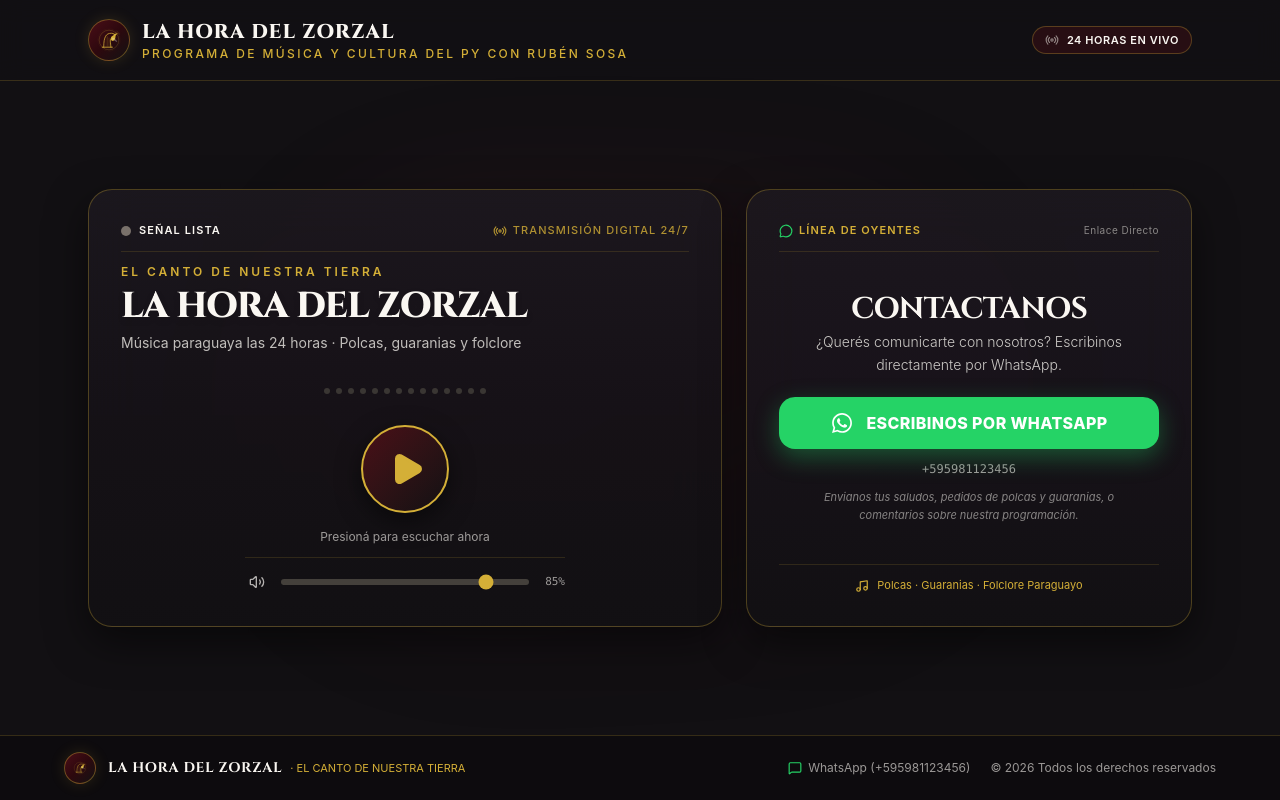
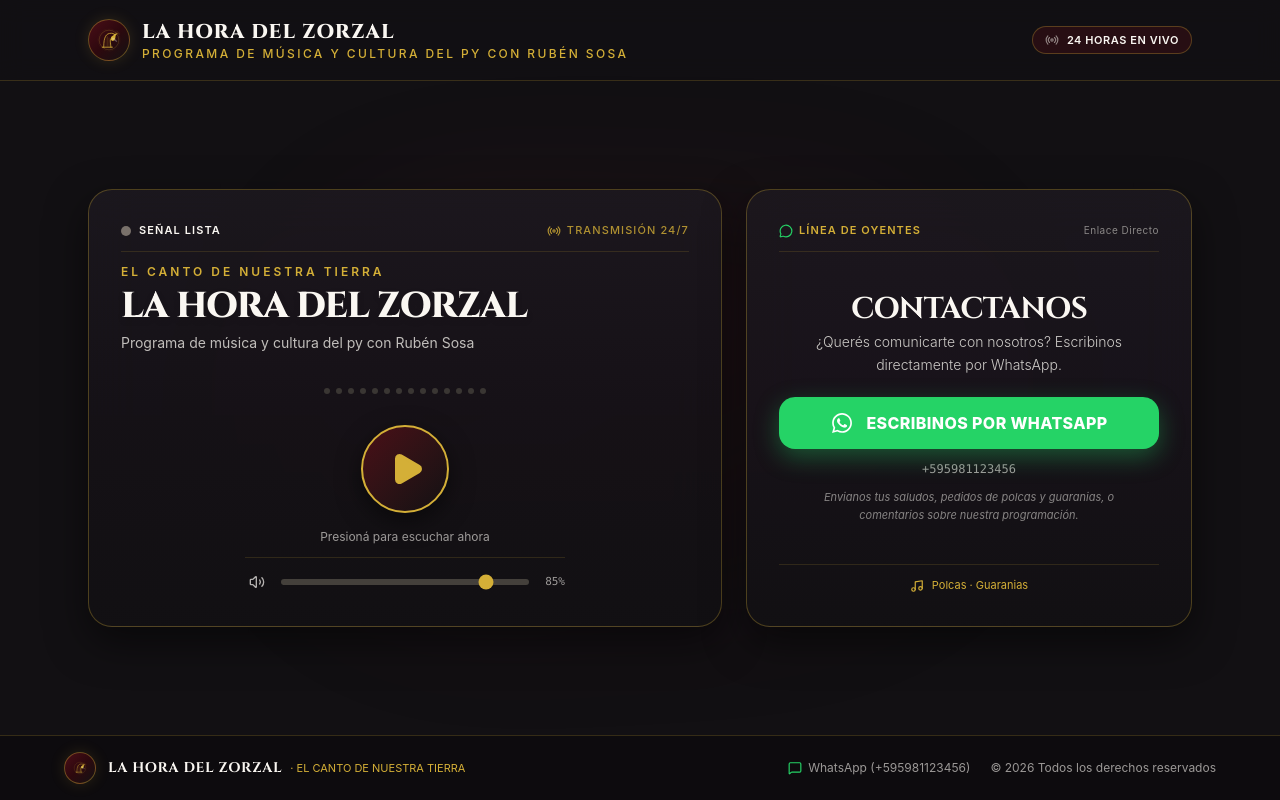
Before and after one commit to sarakispy/lahoradelzorzal, a React (Vite) app: page / in a window 1280 px wide. Built offline with nearby package versions, Linux system fonts and the light colour scheme; no server answers; a web font is replaced by a local one.

Commit message:
Update MainBroadcastView.tsx

```diff
--- a/src/components/MainBroadcastView.tsx
+++ b/src/components/MainBroadcastView.tsx
@@ -29,7 +29,7 @@ export const MainBroadcastView: React.FC<MainBroadcastViewProps> = ({
   const isLoading = status === 'loading';
   const isError = status === 'error';
 
-  const rawNumber = config.whatsapp_number || '595981123456';
+  const rawNumber = config.whatsapp_number || '+595985160699';
   const cleanNumber = rawNumber.replace(/[^0-9]/g, '');
   const message = config.whatsapp_message || '¡Hola! Estoy escuchando La Hora del Zorzal y quisiera comunicarme con ustedes.';
   const whatsappUrl = `https://wa.me/${cleanNumber}?text=${encodeURIComponent(message)}`;
@@ -79,20 +79,20 @@ export const MainBroadcastView: React.FC<MainBroadcastViewProps> = ({
 
             <div className="flex items-center gap-1.5 text-[10px] sm:text-[11px] text-[#D4AF37]/80 uppercase tracking-widest font-medium">
               <Radio className="w-3.5 h-3.5" />
-              <span>Transmisión Digital 24/7</span>
+              <span>Transmisión 24/7</span>
             </div>
           </div>
 
           {/* Emisora Identity */}
           <div className="my-3 text-center sm:text-left space-y-1">
             <p className="text-[11px] sm:text-xs font-semibold tracking-[0.25em] uppercase text-[#D4AF37]">
-              {config.slogan || 'EL CANTO DE NUESTRA TIERRA'}
+              {config.slogan || '24 hs con lo mejor del folklore paraguayo'}
             </p>
             <h1 className="font-serif-display text-2xl sm:text-3xl md:text-4xl font-extrabold tracking-tight text-[#FAF7F2] drop-shadow-md leading-tight">
               {config.station_name || 'LA HORA DEL ZORZAL'}
             </h1>
             <p className="text-xs sm:text-sm text-[#FAF7F2]/75 font-normal">
-              Música paraguaya las 24 horas · Polcas, guaranias y folclore
+              Programa de música y cultura del py con Rubén Sosa
             </p>
           </div>
 
@@ -291,7 +291,7 @@ export const MainBroadcastView: React.FC<MainBroadcastViewProps> = ({
           {/* Paraguayan Folk Culture Highlights */}
           <div className="pt-3 border-t border-[#D4AF37]/15 flex items-center justify-center gap-2 text-[11px] text-[#D4AF37]">
             <Music className="w-3.5 h-3.5 shrink-0" />
-            <span className="truncate">Polcas · Guaranias · Folclore Paraguayo</span>
+            <span className="truncate">Polcas · Guaranias</span>
           </div>
 
         </div>
```
